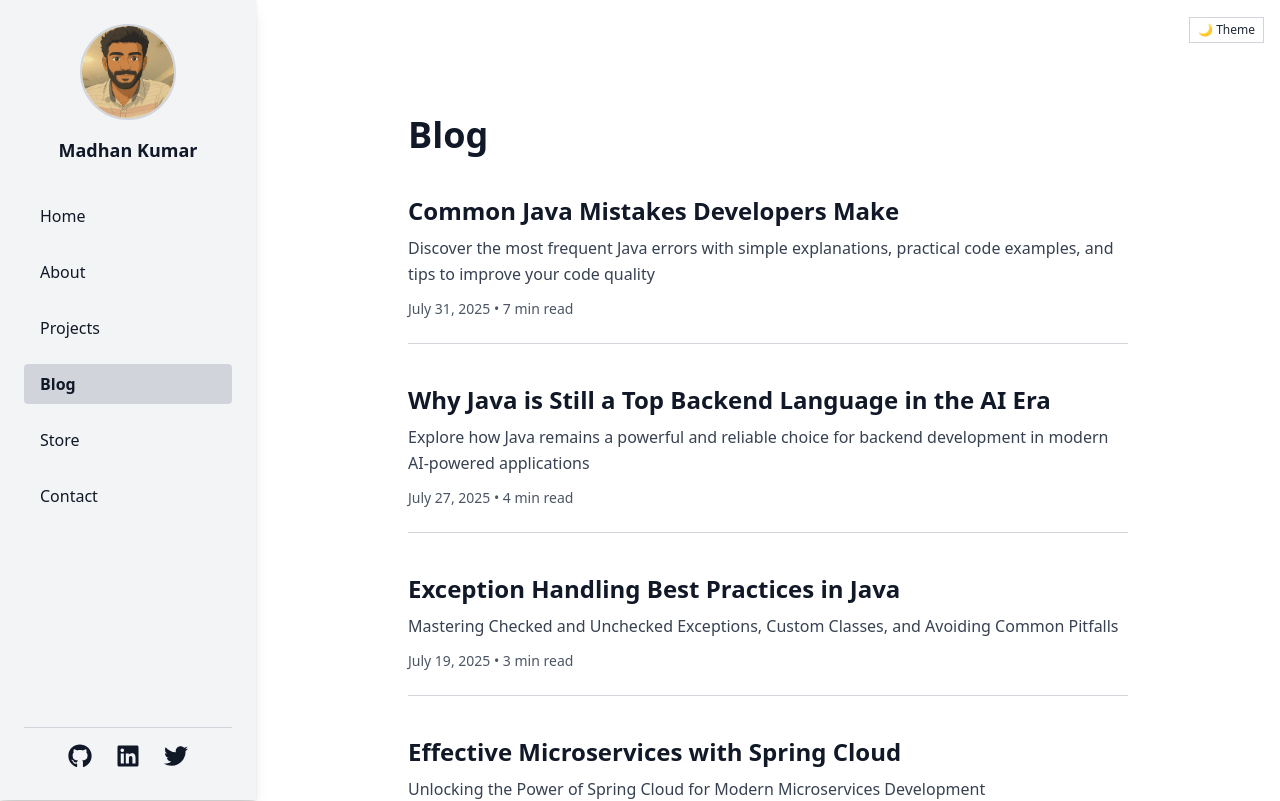
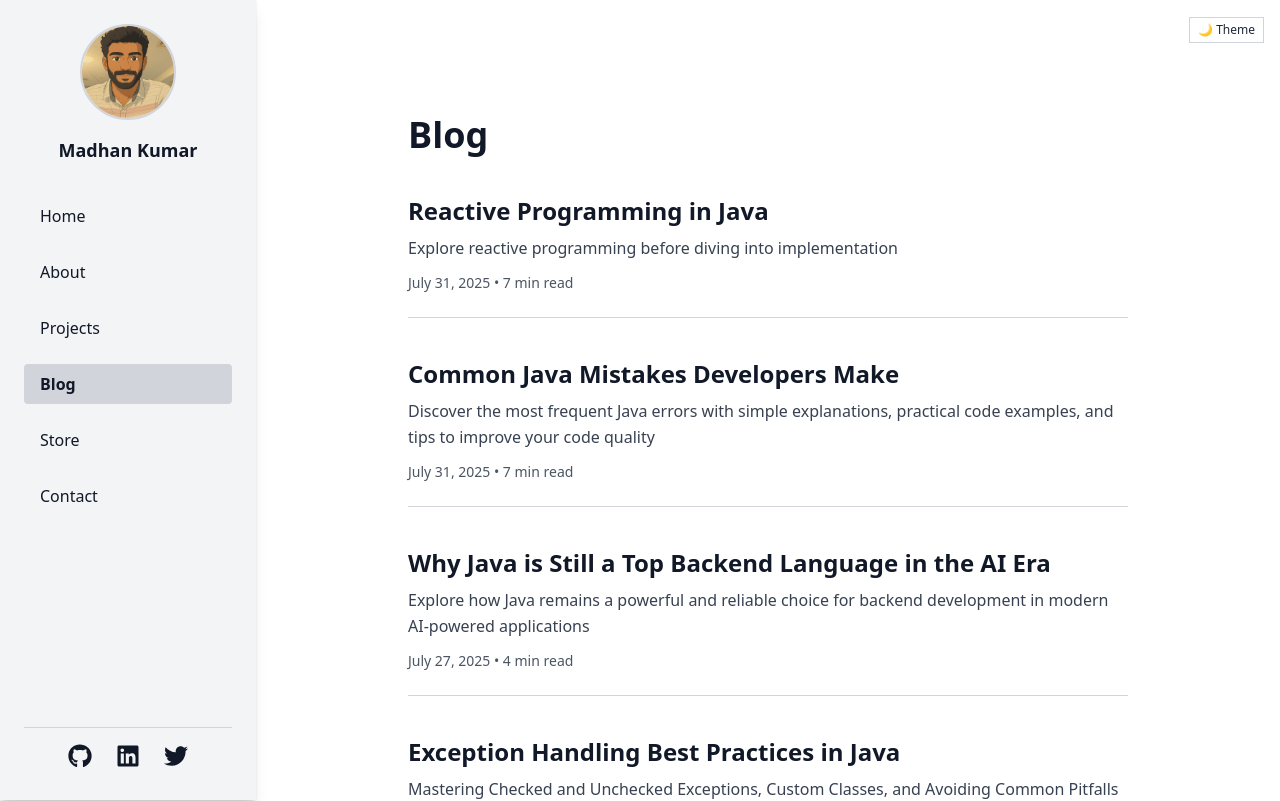
Before and after one commit to iammadhankumar/iammadhankumar.github.io, a React (Create React App) app: page /blog in a window 1280 px wide. Shown: the top 801 px of the page. Built offline with nearby package versions, Linux system fonts and the light colour scheme.

Commit message:
new blog added

```diff
--- a/src/data/blogs.js
+++ b/src/data/blogs.js
@@ -95,6 +95,14 @@ const blogPosts = [
     description: 'Discover the most frequent Java errors with simple explanations, practical code examples, and tips to improve your code quality',
     url: 'https://dev.to/iammadhankumar/common-java-mistakes-developers-make-2feo',
   },
+  {
+    id: 13,
+    title: 'Reactive Programming in Java',
+    date: 'July 31, 2025',
+    readTime: '7 min read',
+    description: 'Explore reactive programming before diving into implementation',
+    url: 'https://dev.to/iammadhankumar/reactive-programming-in-java-231e',
+  },
   // Add more blog objects with readTime...
 ];
 
```
